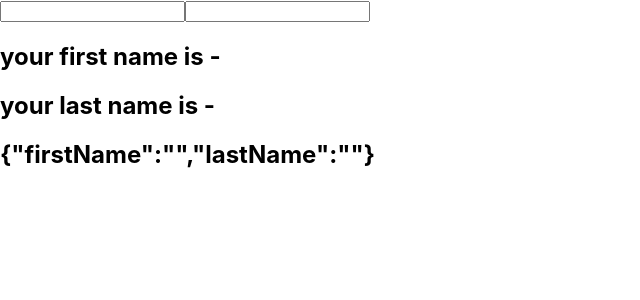
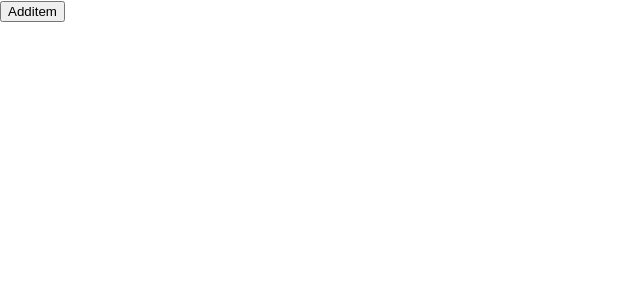
Before and after one commit to abdultanveer/myreact-app, a React (Create React App) app: page / in a window 1280 px wide. Shown: the top 300 px of the page, without its empty margins (0-640 px from the left). Built offline with nearby package versions, Linux system fonts and the light colour scheme.

Commit message:
useState array

```diff
--- a/src/App.js
+++ b/src/App.js
@@ -1,12 +1,12 @@
 import "./App.css";
-import UseStateObject from "./hooks/UseStateObject";
-import UseStatePrevCount from "./hooks/UseStatePrevCount";
+import HookArray from "./hooks/usestate/HookArray";
+import UseStateObject from "./hooks/usestate/UseStateObject";
 
 //install axios
 function App() {
   return (
     <div>
-    <UseStateObject/>
+    <HookArray/>
     </div>
   );
 }
--- /dev/null
+++ b/src/hooks/usestate/HookArray.js
@@ -0,0 +1,25 @@
+import React, { useState } from 'react'
+
+function HookArray() {
+    const [items,setItems] = useState([])
+
+    const addItem = () => {
+        setItems([...items, {
+            id:items.length,
+            value: Math.floor(Math.random()*10)+1
+        }])
+    }
+
+  return (
+    <div>
+        <button onClick={addItem}>Additem</button>
+        <ul>
+            {items.map(item =>{
+                <li key={item.id}>{item.value}</li>
+            })}
+        </ul>
+    </div>
+  )
+}
+
+export default HookArray
```
Also changed, not shown: src/hooks/usestate/ClassCounter.js (renamed from src/hooks/ClassCounter.js), src/hooks/usestate/HookCounter.js (renamed from src/hooks/HookCounter.js), src/hooks/usestate/UseStateObject.js (renamed from src/hooks/UseStateObject.js), src/hooks/usestate/UseStatePrevCount.js (renamed from src/hooks/UseStatePrevCount.js).
